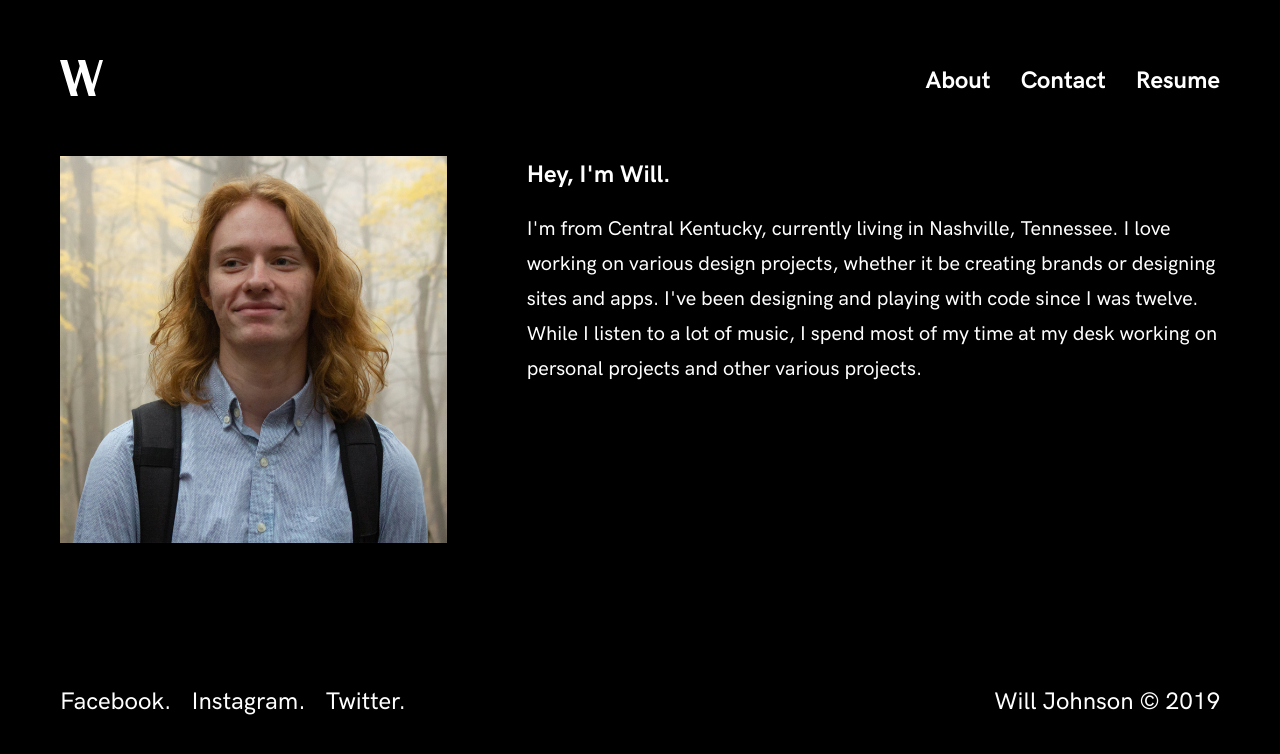
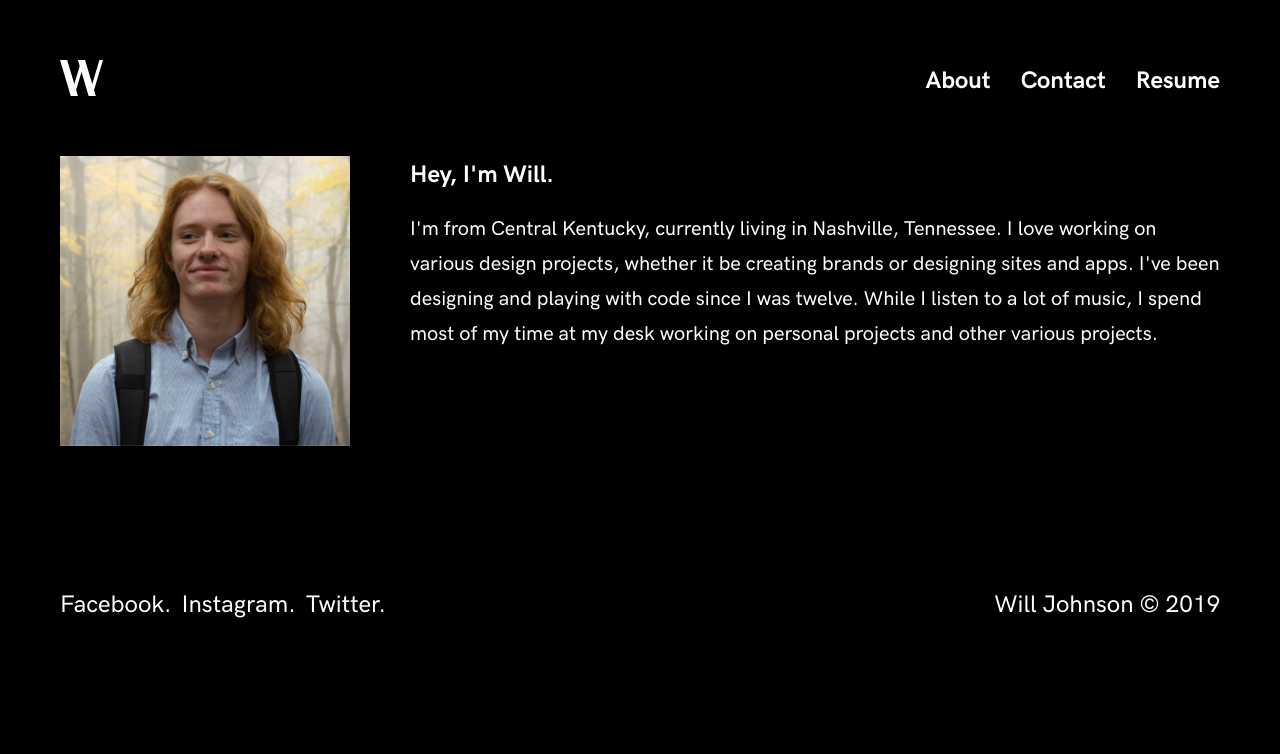
Before and after one commit to ZAPdDesigns/portfolio, a Vue app: page /about in a window 1280 px wide. Shown: the top 754 px of the page. Built offline with nearby package versions, Linux system fonts and the light colour scheme.

Commit message:
Added more content and thumbnails

```diff
--- a/src/css/about.css
+++ b/src/css/about.css
@@ -3,7 +3,7 @@
 }
 
 .about-img {
-	width: 100%;
+	flex: 100% 0 0;
 	height: auto;
 	margin: 0 0 60px;
 	padding-top: 100%;
@@ -12,7 +12,7 @@
 }
 
 .about-text {
-	width: 100%;
+	flex: 100% 0 0;
 	height: auto;
 }
 
@@ -26,12 +26,12 @@
 	}
 
 	.about-img {
-		flex: 33.33% 0 0;
-		margin: 0 80px 0 0;
-		padding-top: 33.33%;
+		flex: 25% 0 0;
+		margin: 0 60px 0 0;
+		padding-top: 25%;
 	}
 
 	.about-text {
-		flex: 66.66% 0 1;
+		flex: 75% 0 1;
 	}
 }
--- a/src/css/footer.css
+++ b/src/css/footer.css
@@ -10,7 +10,7 @@
 .socials {
 	width: auto;
 	height: auto;
-	margin: 0 0 10px;
+	margin: 0 0 5px;
 	display: flex;
 }
 
@@ -44,7 +44,4 @@
 	.footer {
 		margin: 140px auto 0;
 	}
-	.socials > a {
-		margin: 0 20px 0 0;
-	}
 }
--- a/src/css/reset.css
+++ b/src/css/reset.css
@@ -29,7 +29,7 @@ html, body, div, h1, h2, h3, p, img, a {
 
 html, body {
 	width: 100%;
-	height: 100%;
+	height: auto;
 	background-color: #000;
 }
 
@@ -92,8 +92,8 @@ p {
 .hero {
 	max-width: 85%;
 	height: auto;
-	padding: 20% 0;
-	margin: -60px 0 0;
+	padding: 18% 0;
+	margin: -30px 0 0;
 	display: flex;
 	align-items: center;
 	/* opacity: 1;
@@ -110,7 +110,7 @@ p {
 
 	.hero {
 		max-width: 75%;
-		margin: -100px 0 0;
+		margin: -80px 0 0;
 	}
 
 	h1 {
--- a/src/views/Home.vue
+++ b/src/views/Home.vue
@@ -40,17 +40,17 @@ export default {
 				},
 				{
 					id: 3,
+					title: 'Concur App',
+					category: 'Brand identity, animation',
+					thumbnail: require('./casestudies/concur-app/thumbnail.jpg'),
+					path: '/concur-app'
+				},
+				{
+					id: 4,
 					title: 'Stream Design Factory',
 					category: 'Product design',
 					thumbnail: require('./casestudies/stream-design-factory/thumbnail.jpg'),
 					path: '/stream-design-factory'
-				},
-				{
-					id: 4,
-					title: 'Concur App',
-					category: 'Brand identity, animation',
-					thumbnail: require('./casestudies/visuals-by-impulse/thumbnail.jpg'),
-					path: '/concur-app'
 				}
 			]
 		}
--- a/src/views/casestudies/visuals-by-impulse/Casestudy.vue
+++ b/src/views/casestudies/visuals-by-impulse/Casestudy.vue
@@ -23,10 +23,6 @@
 			</div>
 			<div class="casestudy-section">
 				<img src="./2.jpg" class="img">
-				<h2 class="casestudy-section-title">Needs</h2>
-				<p class="p">Features needed by the team were communicated effectively to me, so I could design the best experience for the team as possible. These features that needed to be developed were graphs for revenue statistics on the dashboard, a project management system, an invoicing system, and a user management system.</p>
-			</div>
-			<div class="casestudy-section">
 				<h2 class="casestudy-section-title">Solution</h2>
 				<p class="p">After months of hard work, the portal is off the ground and currently in use by clients and the team. Updates are frequently being pushed to improve the app and introduce new features that are needed by the team to make their jobs easier.</p>
 				<p class="p">You can view the live version of the app <a href="https://portal.visualsbyimpulse.com" target="_blank" class="a">here</a>.</p>
@@ -50,12 +46,18 @@
 .img {
 	width: 100%;
 	height: auto;
-	margin: 60px 0;
+	margin: 60px 0 40px;
 }
 
 @media only screen and (min-width: 640px) {
 	.p > .a {
 		font-size: 20px;
+	}
+
+	.img {
+		width: 100%;
+		height: auto;
+		margin: 80px 0 60px;
 	}
 }
 </style>
@@ -89,7 +91,7 @@
 }
 
 .casestudy-section-title {
-	margin: 0 0 20px;
+	margin: 0 0 10px;
 }
 
 @media only screen and (min-width: 640px) {
```
Also changed, not shown: src/assets/me.jpg, src/views/casestudies/concur-app/thumbnail.jpg (added).
